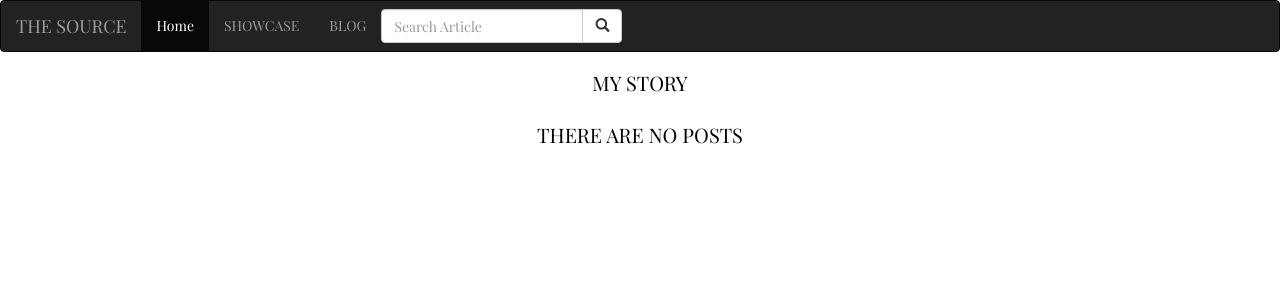
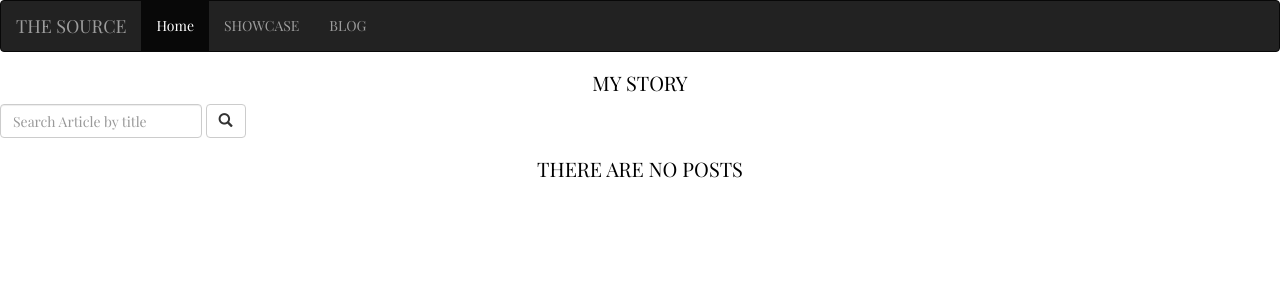
Before and after one commit to Collins33/Source, a Django app: page /blog/ in a window 1280 px wide. Shown: the top 300 px of the page. Run offline with Django 3.2, Linux system fonts and the light colour scheme; data that the repository does not hold is empty; some libraries are stand-ins or nearby versions.

Commit message:
I have removed the form to search for an article from the navbar and placed it in the article template and made all the forms inline

```diff
--- a/tribune/news/templates/blog.html
+++ b/tribune/news/templates/blog.html
@@ -74,6 +74,16 @@ h2{
       {%include 'navbar.html'%}
       <h1 class="text-center">MY STORY</h1>
     </div>
+    <div class="row">
+      <form  role="search" action="{% url 'search_results' %}" class="form-inline">
+
+        <div class="form-group">
+          <input type="text" class="form-control" placeholder="Search Article by title" name="article">
+          <button class="btn btn-default" type="submit"><i class="glyphicon glyphicon-search"></i></button>
+        </div>
+
+      </form>
+    </div>
 
       <div class="row">
 
--- a/tribune/news/templates/navbar.html
+++ b/tribune/news/templates/navbar.html
@@ -16,7 +16,7 @@
       <li><a href="{%url 'showcase'%}">SHOWCASE</a></li>
       <li><a href="{%url 'allBlog'%}">BLOG</a></li>
     </ul>
-    <form class="navbar-form" role="search" action="{% url 'search_results' %}">
+    <!-- <form class="navbar-form" role="search" action="{% url 'search_results' %}">
 
       <div class="input-group">
         <input type="text" class="form-control" placeholder="Search Article" name="article">
@@ -25,7 +25,7 @@
         </div>
       </div>
 
-    </form>
+    </form> -->
   </div>
 </nav>
 </body>
--- a/tribune/news/templates/project.html
+++ b/tribune/news/templates/project.html
@@ -83,7 +83,7 @@ h2{
       <h2 class="text-center">MY PROJECTS</h2>
     </div>
     <div class="row well searchRow">
-      <form role="search" action="{%url 'search_project'%}">
+      <form role="search" action="{%url 'search_project'%}" class="form-inline">
         <div class="form-group">
           <input class="form-control" name="project" placeholder="search project by language"/>
         </div>
```
